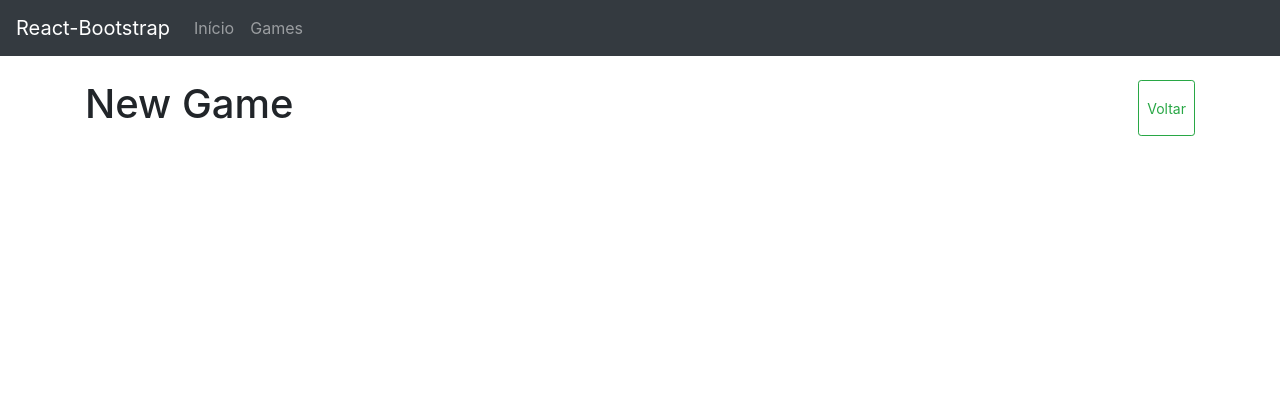
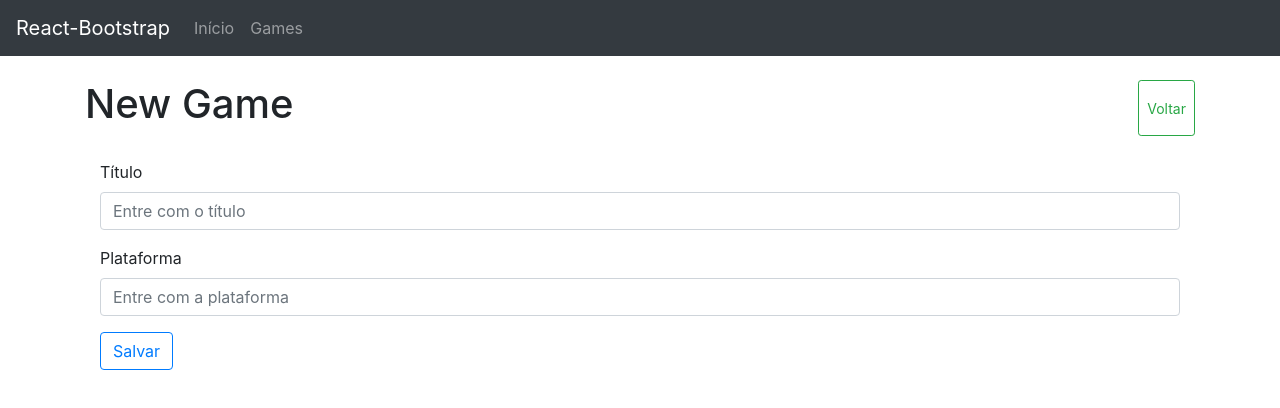
Before and after one commit to prmorais/games_react_frontend, a React (Create React App) app: page /games_cadastro in a window 1280 px wide. Shown: the top 408 px of the page. Built offline with nearby package versions, Linux system fonts and the light colour scheme.

Commit message:
Salvando game no banco de dados

```diff
--- a/src/pages/Games/Form/index.tsx
+++ b/src/pages/Games/Form/index.tsx
@@ -1,23 +1,74 @@
-import React from "react";
-import {Button} from "react-bootstrap";
+import React, {ChangeEvent, useState} from "react";
+import {useHistory} from 'react-router-dom'
+import {Button, Form} from "react-bootstrap";
 
 import './index.css'
+import apiConfig from "../../../services/apiConfig";
 
 interface Game {
-    id: number;
    title: string;
    platform: string;
 }
 
 const FormGame: React.FC = () => {
+
+   const [model, setModel] = useState<Game>({
+      title: '',
+      platform: ''
+   });
+
+   const history = useHistory();
+
+   function updateModel(e: ChangeEvent<HTMLInputElement>) {
+      setModel({
+         ...model,
+         [e.target.name]: e.target.value
+      });
+   }
+
+   async function onSave(e: ChangeEvent<HTMLFormElement>) {
+      e.preventDefault();
+
+      const response = await apiConfig.post('/games', model);
+      console.log(response);
+   }
+
+   function goBack() {
+      history.goBack();
+   }
+
    return (
       <div className='container'>
          <br/>
          <div className="game-header">
             <h1>New Game</h1>
-                <Button size='sm' variant='outline-success'> Voltar</Button>
+            <Button onClick={goBack} size='sm' variant='outline-success'>Voltar</Button>
          </div>
          <br/>
+         <div className='container'>
+            <Form onSubmit={onSave}>
+               <Form.Group>
+                  <Form.Label>Título</Form.Label>
+                  <Form.Control
+                     type="text"
+                     name='title'
+                     onChange={(e: ChangeEvent<HTMLInputElement>) => updateModel(e)}
+                     placeholder="Entre com o título"/>
+               </Form.Group>
+
+               <Form.Group>
+                  <Form.Label>Plataforma</Form.Label>
+                  <Form.Control
+                     type="text"
+                     name='platform'
+                     onChange={(e: ChangeEvent<HTMLInputElement>) => updateModel(e)}
+                     placeholder="Entre com a plataforma"/>
+               </Form.Group>
+               <Button variant="outline-primary" type="submit">
+                  Salvar
+               </Button>
+            </Form>
+         </div>
       </div>
    );
 };
--- a/src/pages/Games/index.tsx
+++ b/src/pages/Games/index.tsx
@@ -31,6 +31,10 @@ const history = useHistory();
         history.push('/games_cadastro');
     }
 
+    function editGame(id: number) {
+        history.push(`/games_cadastro/${id}`)
+    }
+
     return (
         <div className='container'>
             <br/>
@@ -57,7 +61,7 @@ const history = useHistory();
                         <td>
                             <Button size='sm' variant='outline-primary'>Editar</Button>{' '}
                             <Button size='sm' variant='outline-info'>Visualizar</Button>{' '}
-                            <Button size='sm' variant='outline-danger'>Visualizar</Button>
+                            <Button size='sm' variant='outline-danger'>Excluir</Button>
                         </td>
                     </tr>
                 ))}
```
Also changed, not shown: src/services/apiConfig.ts (line endings or trailing spaces). Lines whose indentation alone changed are shown as unchanged.
